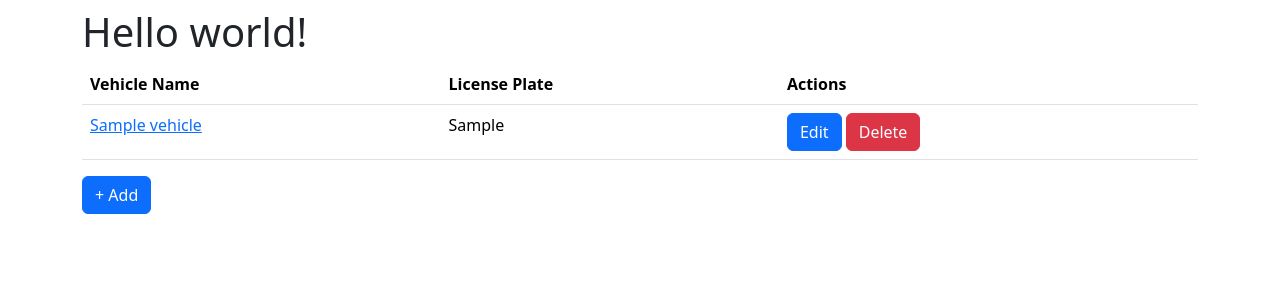
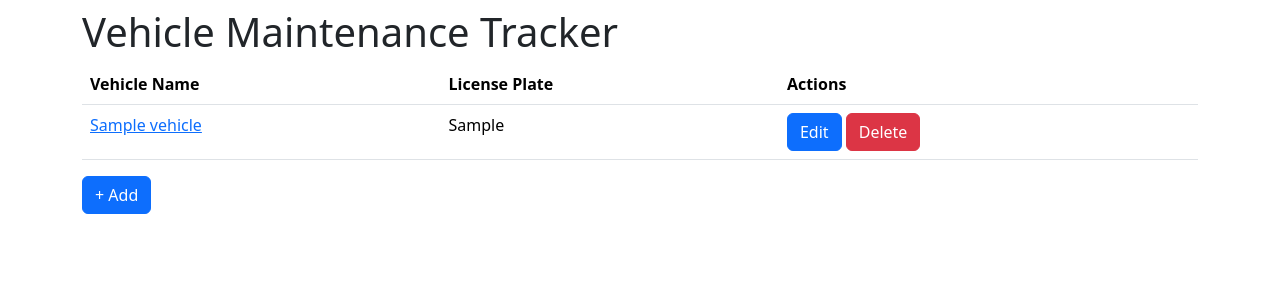
Before and after one commit to dylanm312/cs50x-final-project, a Django app: template ui/templates/ui/index.html in a window 1280 px wide. Shown: the top 300 px of the page. Run offline with Django 5.2, Linux system fonts and the light colour scheme; the template is opened without the code that fills it: most values are stand-ins (such as "Sample title", 1, 10 or a date in 2020).

Commit message:
Get everything working

```diff
--- a/ui/templates/ui/index.html
+++ b/ui/templates/ui/index.html
@@ -1,7 +1,7 @@
 {% extends "ui/base.html" %}
 
 {% block body %}
-    <h1>Hello world!</h1>
+    <h1>Vehicle Maintenance Tracker</h1>
     <div class="vehicle-list">
         <table class="table">
             <thead>
```
Also changed, not shown: README.md.
